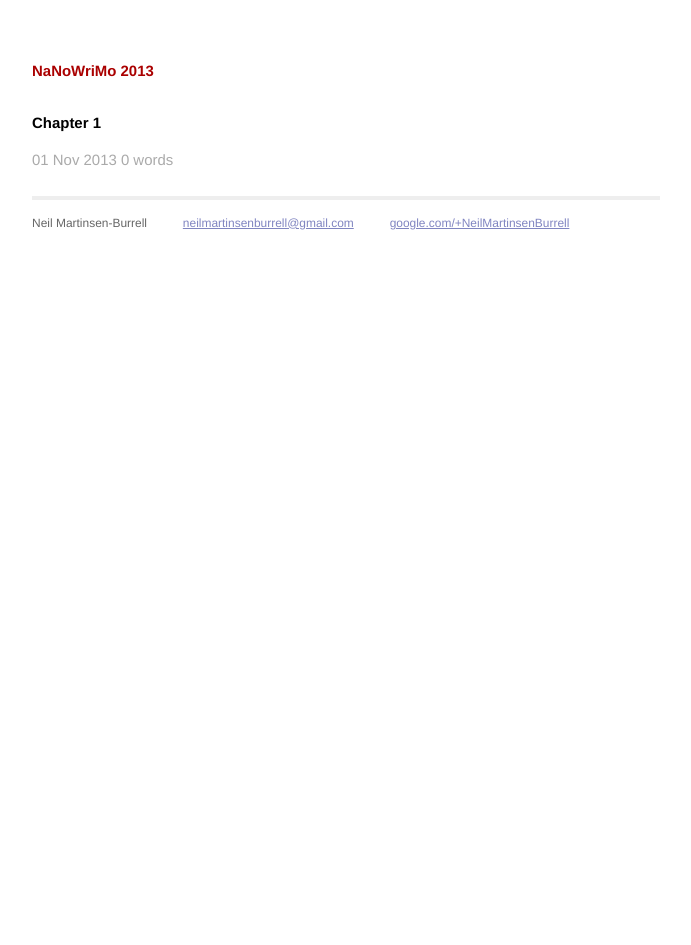
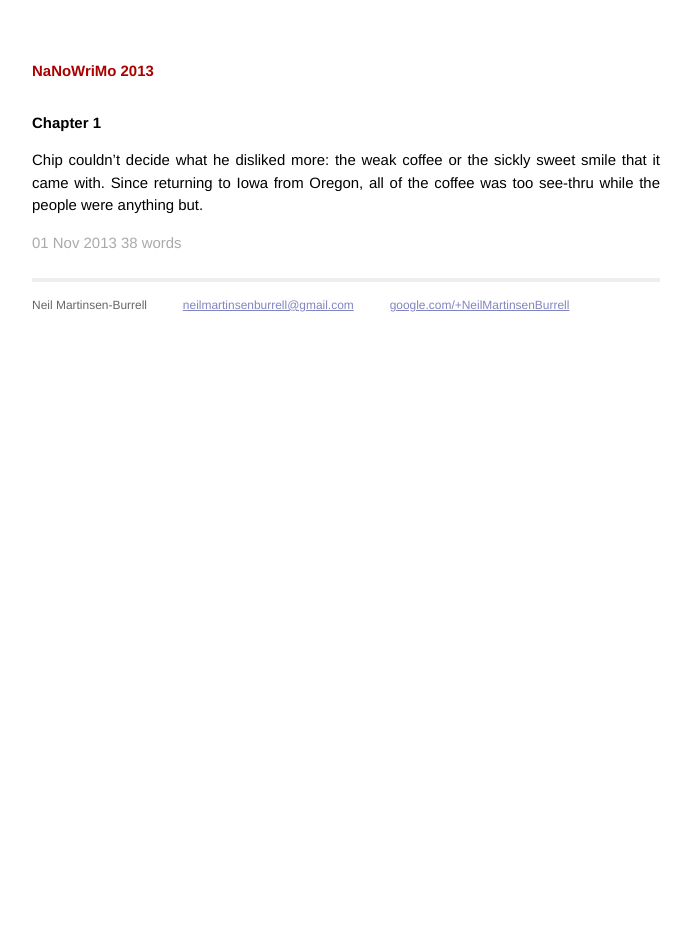
Before and after one commit to neilmb/nanowrimo2013, a Jekyll site: the page built from _posts/2013-11-01-chapter1.md, in a window 1280 px wide. Shown: the whole page, without its empty margins (294-985 px from the left). Built offline with Jekyll 4.4.1, drawn with Linux system fonts in a browser that asks for light colours; Markdown is read by kramdown in place of the engine named in the settings.

Commit message:
First sentence!

```diff
--- a/_posts/2013-11-01-chapter1.md
+++ b/_posts/2013-11-01-chapter1.md
@@ -2,3 +2,7 @@
 title: Chapter 1
 layout: post
 ---
+
+Chip couldn't decide what he disliked more: the weak coffee or the
+sickly sweet smile that it came with.  Since returning to Iowa from Oregon,
+all of the coffee was too see-thru while the people were anything but.
```
